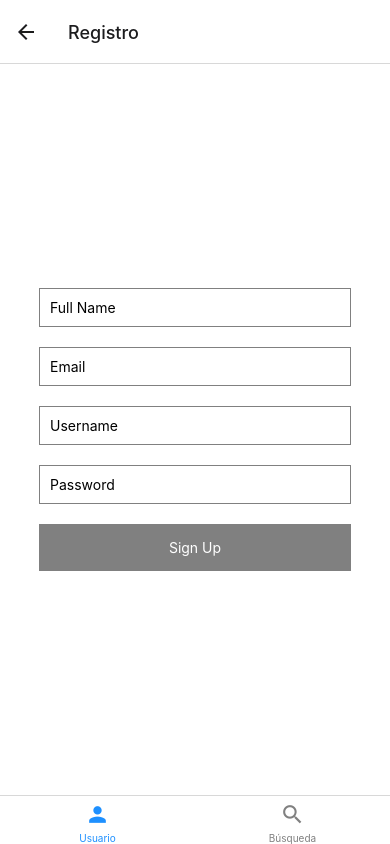
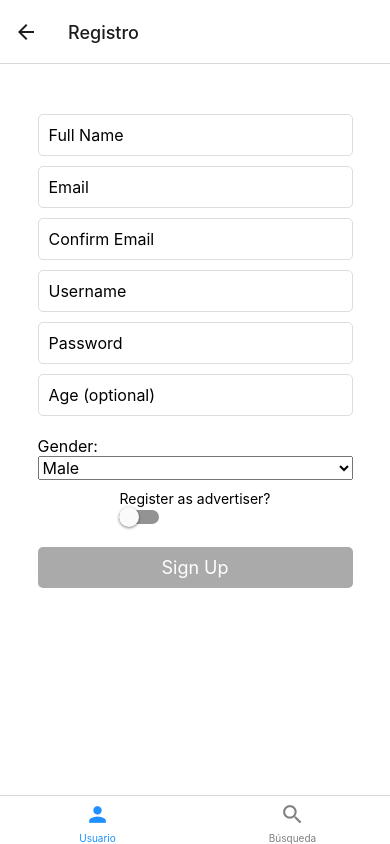
Before and after one commit to epava1516/easy-client-date, a React Native app: screen /Registro in a window 390 px wide. Built offline with nearby package versions, Linux system fonts and the light colour scheme.

Commit message:
Acomodando aplicacion a contexto de autenticacion

```diff
--- a/package.json
+++ b/package.json
@@ -12,6 +12,7 @@
     "@expo/webpack-config": "^19.0.0",
     "@googlemaps/react-wrapper": "^1.1.35",
     "@react-native-async-storage/async-storage": "^1.19.4",
+    "@react-native-picker/picker": "^2.5.1",
     "@react-navigation/bottom-tabs": "^6.5.11",
     "@react-navigation/material-bottom-tabs": "^6.2.19",
     "@react-navigation/native": "^6.1.9",
--- a/src/screens/login/login.js
+++ b/src/screens/login/login.js
@@ -1,44 +1,34 @@
 import React, { useState } from 'react';
-import {
-    StyleSheet,
-    Text,
-    View,
-    TextInput,
-    TouchableOpacity,
-    Image,
-    Alert,
-} from 'react-native';
-import { useAuth } from '../../contexts/AuthContext'; // Asegúrate de que la ruta de importación sea correcta
+import { StyleSheet, Text, View, TextInput, TouchableOpacity, ScrollView, Image, Alert } from 'react-native';
+import { useAuth } from '../../contexts/AuthContext';
+import apiClient from '../../api/Api'; // Asegúrate que la ruta sea correcta
+import AsyncStorage from '@react-native-async-storage/async-storage';
 
 const LoginScreen = ({ navigation }) => {
     const [email, setEmail] = useState('');
     const [password, setPassword] = useState('');
-    const { login } = useAuth(); // Usar el hook useAuth para obtener la función de inicio de sesión
+    const { setAuthenticated } = useAuth();
 
     const handleLogin = async () => {
-        // Aquí iría la lógica para verificar las credenciales del usuario
-        try {
-            // Por ejemplo, podrías hacer una petición a tu API
-            // const token = await signIn({ email, password }); // Asegúrate de tener una función signIn que haga esto
-            // Simulamos una respuesta del API
-            const token = 'token_simulado';
-            if (token) {
-                await login(token); // Utilizar la función login del contexto
-                navigation.replace('Perfil'); // Navegar a la pantalla de perfil
-            } else {
-                // Manejar la situación si las credenciales no son correctas
-                Alert.alert('Login Failed', 'Please check your credentials.');
-            }
-        } catch (error) {
-            // Manejar errores aquí, como problemas de red o de servidor
-            Alert.alert('Login Error', 'An error occurred during login.');
-        }
+        // try {
+        //     const response = await apiClient.post('/login', { email, password });
+        //     const { token } = response.data;
+        //     await AsyncStorage.setItem('userToken', token);
+        //     setAuthenticated(true);
+        //     navigation.replace('Perfil'); // Reemplaza con el nombre de tu pantalla de perfil
+        // } catch (error) {
+        //     Alert.alert('Login Error', error.response?.data?.message || 'An unexpected error occurred');
+        // }
+        navigation.replace('Perfil'); // Reemplaza con el nombre de tu pantalla de perfil
     };
 
     const handleSignUp = () => {
-        // Aquí iría la lógica para la creación de una nueva cuenta
-        // Simulamos una navegación hacia la pantalla de registro
-        navigation.navigate('Registro');
+        navigation.navigate('Registro'); // Reemplaza con el nombre de tu pantalla de registro
+    };
+
+    // Aquí puedes implementar la funcionalidad de 'Olvidé mi contraseña'
+    const handleForgotPassword = () => {
+        Alert.alert('Reset Password', 'Password reset functionality not implemented.');
     };
 
     const showAlert = (viewId) => {
@@ -46,101 +36,92 @@ const LoginScreen = ({ navigation }) => {
     };
 
     return (
+        <ScrollView style={styles.scrollContainer}>
             <View style={styles.container}>
-            <View style={styles.inputContainer}>
+                <View style={styles.avatarContainer}>
                     <Image
-                    style={styles.inputIcon}
+                        style={styles.avatar}
                         source={{ uri: 'https://img.icons8.com/ios-filled/512/circled-envelope.png' }}
                     />
+                </View>
                 <TextInput
-                    style={styles.inputs}
+                    style={styles.input}
                     placeholder="Email"
                     keyboardType="email-address"
-                    underlineColorAndroid="transparent"
-                    onChangeText={(value) => setEmail(value)}
-                />
-            </View>
-
-            <View style={styles.inputContainer}>
-                <Image
-                    style={styles.inputIcon}
-                    source={{ uri: 'https://img.icons8.com/ios-glyphs/512/key.png' }}
+                    onChangeText={setEmail}
                 />
                 <TextInput
-                    style={styles.inputs}
+                    style={styles.input}
                     placeholder="Password"
                     secureTextEntry={true}
-                    underlineColorAndroid="transparent"
-                    onChangeText={(value) => setPassword(value)}
+                    onChangeText={setPassword}
                 />
-            </View>
-
                 <TouchableOpacity
-                style={[styles.buttonContainer, styles.loginButton]}
-                onPress={handleLogin}>
-                <Text style={styles.loginText}>Login</Text>
+                    style={styles.editButton}
+                    onPress={handleLogin}
+                >
+                    <Text style={styles.editButtonText}>Login</Text>
                 </TouchableOpacity>
-
                 <TouchableOpacity
-                style={styles.buttonContainer}
-                onPress={() => showAlert('forgot password')}>
-                <Text>Forgot your password?</Text>
+                    onPress={handleForgotPassword}
+                >
+                    <Text style={styles.info}>Forgot your password?</Text>
                 </TouchableOpacity>
-
                 <TouchableOpacity
-                style={styles.buttonContainer}
-                onPress={handleSignUp}>
-                <Text>Sign up</Text>
+                    onPress={handleSignUp}
+                >
+                    <Text style={styles.info}>Sign up</Text>
                 </TouchableOpacity>
             </View>
+        </ScrollView>
     );
 };
 
 const styles = StyleSheet.create({
+    scrollContainer: {
+        flex: 1,
+        backgroundColor: '#fff',
+    },
     container: {
         flex: 1,
-        justifyContent: 'center',
         alignItems: 'center',
-        backgroundColor: '#DCDCDC',
+        padding: 20,
     },
-    inputContainer: {
-        borderBottomColor: '#F5FCFF',
-        backgroundColor: '#FFFFFF',
-        borderRadius: 30,
-        borderBottomWidth: 1,
-        width: 250,
-        height: 45,
+    avatarContainer: {
         marginBottom: 20,
-        flexDirection: 'row',
+    },
+    avatar: {
+        width: 100,
+        height: 100,
+        borderRadius: 50,
+    },
+    input: {
+        borderColor: '#ddd',
+        borderWidth: 1,
+        borderRadius: 5,
+        padding: 10,
+        fontSize: 16,
+        width: '90%',
+        marginBottom: 10,
+    },
+    editButton: {
+        backgroundColor: '#1E90FF',
+        borderRadius: 5,
+        paddingVertical: 10,
+        width: '90%',
         alignItems: 'center',
+        marginTop: 20,
     },
-    inputs: {
-        height: 45,
-        marginLeft: 16,
-        borderBottomColor: '#FFFFFF',
-        flex: 1,
+    editButtonText: {
+        color: '#fff',
+        textAlign: 'center',
+        fontSize: 18,
     },
-    inputIcon: {
-        width: 30,
-        height: 30,
-        marginLeft: 15,
-        justifyContent: 'center',
+    info: {
+        color: '#1E90FF',
+        marginTop: 10,
     },
-    buttonContainer: {
-        height: 45,
-        flexDirection: 'row',
-        justifyContent: 'center',
-        alignItems: 'center',
-        marginBottom: 20,
-        width: 250,
-        borderRadius: 30,
-    },
-    loginButton: {
-        backgroundColor: '#00b5ec',
-    },
-    loginText: {
-        color: 'white',
-    },
+    // Si tienes más estilos, por favor añádelos aquí
 });
 
 export default LoginScreen;
--- a/src/screens/login/signup.js
+++ b/src/screens/login/signup.js
@@ -6,76 +6,113 @@ import {
     TextInput,
     TouchableOpacity,
     Alert,
+    ScrollView,
+    Switch,
+    Picker // Importa Picker de la librería correspondiente
 } from 'react-native';
-import { useAuth } from '../../contexts/AuthContext'; // Asegúrate de que la ruta sea correcta
-import apiClient from '../../api/Api'; // Asegúrate de que la ruta sea correcta
+import { useAuth } from '../../contexts/AuthContext';
+import apiClient from '../../api/Api';
 
 const SignupScreen = ({ navigation }) => {
     const [form, setForm] = useState({
         name: '',
         email: '',
+        confirmEmail: '',
         username: '',
         age: '',
         gender: '',
         password: '',
+        isAdvertiser: false,
     });
+
     const [errors, setErrors] = useState({});
-    const { login } = useAuth();
+
+    const { setAuthenticated } = useAuth();
 
     const onInputChange = (field, value) => {
-        setForm({ ...form, [field]: value });
-        setErrors({ ...errors, [field]: '' });
+        setForm((prevForm) => ({ ...prevForm, [field]: value.trim() }));
+        // Restablecer el estado de error para el campo actual
+        setErrors((prevErrors) => ({ ...prevErrors, [field]: '' }));
     };
 
-    const validateField = async (field, value) => {
-        let isValid = true;
+    const [selectedGender, setSelectedGender] = useState('');
 
-        switch (field) {
-            case 'name':
-                if (value.trim() === '') {
+    const checkWithDatabase = async (field, value) => {
+        try {
+            // Aquí se realiza la petición a la API para verificar la unicidad del campo
+            const response = await apiClient.get(`/check-${field}`, {
+                params: { value },
+            });
+            return response.data.isUnique; // Asumiendo que la API devuelve { isUnique: true/false }
+        } catch (error) {
+            setErrors((prevErrors) => ({
+                ...prevErrors,
+                [field]: 'Unable to verify at the moment',
+            }));
+            return false;
+        }
+    };
+
+    // Función para manejar el cambio del switch
+    const toggleSwitch = () => {
+        setForm({ ...form, isAdvertiser: !form.isAdvertiser });
+    };
+
+    const validateEmail = async (email) => {
+        const trimmedEmail = email.trim();
+        const emailRegex = /\S+@\S+\.\S+/;
+        if (!emailRegex.test(trimmedEmail)) {
+            setErrors((prevErrors) => ({ ...prevErrors, email: 'Invalid email format' }));
+            return false;
+        }
+        if (!(await checkWithDatabase('email', trimmedEmail))) {
+            setErrors((prevErrors) => ({ ...prevErrors, email: 'Email already in use' }));
+            return false;
+        }
+        setErrors((prevErrors) => ({ ...prevErrors, email: '' }));
+        return true;
+    };
+
+    const validateUsername = async (username) => {
+        if (/\s/.test(username)) {
+            setErrors((prevErrors) => ({ ...prevErrors, username: 'Username cannot contain spaces' }));
+            return false;
+        }
+        if (!(await checkWithDatabase('username', username))) {
+            setErrors((prevErrors) => ({ ...prevErrors, username: 'Username already taken' }));
+            return false;
+        }
+        setErrors((prevErrors) => ({ ...prevErrors, username: '' }));
+        return true;
+    };
+
+    const validatePassword = (password) => {
+        const passwordRegex = /^(?=.*[a-z])(?=.*[A-Z])(?=.*\d)(?=.*[@$!%*?&])[A-Za-z\d@$!%*?&]{8,}$/;
+        if (!passwordRegex.test(password)) {
+            setErrors((prevErrors) => ({ ...prevErrors, password: 'Password must have at least 8 characters, a number, an uppercase and lowercase letter, and a special character' }));
+            return false;
+        }
+        setErrors((prevErrors) => ({ ...prevErrors, password: '' }));
+        return true;
+    };
+
+    const validateName = (name) => {
+        if (name.trim() === '') {
             setErrors((prevErrors) => ({ ...prevErrors, name: 'Name cannot be empty' }));
-                    isValid = false;
-                } else {
+            return false;
+        }
         setErrors((prevErrors) => ({ ...prevErrors, name: '' }));
+        return true;
+    };
+
+    // Función para validar la confirmación del correo electrónico
+    const validateConfirmEmail = () => {
+        if (form.email !== form.confirmEmail) {
+            setErrors((prevErrors) => ({ ...prevErrors, confirmEmail: 'Emails do not match' }));
+            return false;
         }
-                break;
-            case 'email':
-                const emailRegex = /\S+@\S+\.\S+/;
-                if (!emailRegex.test(value)) {
-                    setErrors((prevErrors) => ({ ...prevErrors, email: 'Invalid email format' }));
-                    isValid = false;
-                } else if (!(await checkWithDatabase('email', value))) {
-                    setErrors((prevErrors) => ({ ...prevErrors, email: 'Email already in use' }));
-                    isValid = false;
-                } else {
-                    setErrors((prevErrors) => ({ ...prevErrors, email: '' }));
-                }
-                break;
-            case 'username':
-                if (/\s/.test(value)) {
-                    setErrors((prevErrors) => ({ ...prevErrors, username: 'Username cannot contain spaces' }));
-                    isValid = false;
-                } else if (!(await checkWithDatabase('username', value))) {
-                    setErrors((prevErrors) => ({ ...prevErrors, username: 'Username already taken' }));
-                    isValid = false;
-                } else {
-                    setErrors((prevErrors) => ({ ...prevErrors, username: '' }));
-                }
-                break;
-            case 'password':
-                const passwordRegex = /^(?=.*[a-z])(?=.*[A-Z])(?=.*\d)(?=.*[@$!%*?&])[A-Za-z\d@$!%*?&]{8,}$/;
-                if (!passwordRegex.test(value)) {
-                    setErrors((prevErrors) => ({ ...prevErrors, password: 'Password must have at least 8 characters, a number, an uppercase and lowercase letter, and a special character' }));
-                    isValid = false;
-                } else {
-                    setErrors((prevErrors) => ({ ...prevErrors, password: '' }));
-                }
-                break;
-            // Agrega aquí más validaciones para otros campos si es necesario
-            default:
-                break;
-        }
-        return isValid;
+        setErrors((prevErrors) => ({ ...prevErrors, confirmEmail: '' }));
+        return true;
     };
 
     const isFormValid = () => {
@@ -85,7 +122,6 @@ const SignupScreen = ({ navigation }) => {
             Object.values(form).every((v) => v.trim() !== '')
         );
     };
-
 
     const handleSignUp = async () => {
         if (!isFormValid()) {
@@ -97,7 +133,7 @@ const SignupScreen = ({ navigation }) => {
             const response = await apiClient.post('/register', form);
             const { token } = response.data;
             await login(token);
-            navigation.navigate('Home'); // Suponiendo que 'Home' es la pantalla a la que quieres navegar después de registrarse
+            navigation.navigate('Perfil'); // Suponiendo que 'Home' es la pantalla a la que quieres navegar después de registrarse
         } catch (error) {
             // Asumiendo que tu API devuelve errores en un formato estándar
             const message = error.response?.data?.message || error.message;
@@ -106,13 +142,14 @@ const SignupScreen = ({ navigation }) => {
     };
 
     return (
+        <ScrollView style={styles.scrollContainer}>
             <View style={styles.container}>
                 {/* Inputs para cada campo del formulario */}
                 <TextInput
                     style={[styles.input, errors.name && styles.inputError]}
                     placeholder="Full Name"
                     onChangeText={(value) => onInputChange('name', value)}
-                onBlur={() => validateField('name')}
+                    onBlur={() => validateName(form.name)}
                 />
                 {errors.name && <Text style={styles.errorText}>{errors.name}</Text>}
 
@@ -121,15 +158,24 @@ const SignupScreen = ({ navigation }) => {
                     placeholder="Email"
                     keyboardType="email-address"
                     onChangeText={(value) => onInputChange('email', value)}
-                onBlur={() => validateField('email')}
+                    onBlur={() => validateEmail(form.email)}
                 />
                 {errors.email && <Text style={styles.errorText}>{errors.email}</Text>}
+
+                <TextInput
+                    style={[styles.input, errors.confirmEmail && styles.inputError]}
+                    placeholder="Confirm Email"
+                    keyboardType="email-address"
+                    onChangeText={(value) => onInputChange('confirmEmail', value)}
+                    onBlur={validateConfirmEmail}
+                />
+                {errors.confirmEmail && <Text style={styles.errorText}>{errors.confirmEmail}</Text>}
 
                 <TextInput
                     style={[styles.input, errors.username && styles.inputError]}
                     placeholder="Username"
                     onChangeText={(value) => onInputChange('username', value)}
-                onBlur={() => validateField('username')}
+                    onBlur={() => validateUsername(form.username)}
                 />
                 {errors.username && <Text style={styles.errorText}>{errors.username}</Text>}
 
@@ -138,59 +184,121 @@ const SignupScreen = ({ navigation }) => {
                     placeholder="Password"
                     secureTextEntry={true}
                     onChangeText={(value) => onInputChange('password', value)}
-                onBlur={() => validateField('password')}
+                    onBlur={() => validatePassword(form.password)}
                 />
                 {errors.password && <Text style={styles.errorText}>{errors.password}</Text>}
 
+                {/* Campo para la edad (opcional) */}
+                <TextInput
+                    style={[styles.input, errors.age && styles.inputError]}
+                    placeholder="Age (optional)"
+                    keyboardType="number-pad"
+                    onChangeText={(value) => onInputChange('age', value)}
+                />
+                {errors.age && <Text style={styles.errorText}>{errors.age}</Text>}
+
+                {/* Selector para el género */}
+                <View style={styles.pickerContainer}>
+                    <Text style={styles.label}>Gender:</Text>
+                    <Picker
+                        selectedValue={selectedGender}
+                        style={styles.picker}
+                        onValueChange={(itemValue, itemIndex) => setSelectedGender(itemValue)}
+                    >
+                        <Picker.Item label="Male" value="male" />
+                        <Picker.Item label="Female" value="female" />
+                        <Picker.Item label="Trans" value="trans" />
+                    </Picker>
+                </View>
+
+                {/* Switch para anunciante */}
+                <View style={styles.switchContainer}>
+                    <Text>Register as advertiser?</Text>
+                    <Switch
+                        onValueChange={toggleSwitch}
+                        value={form.isAdvertiser}
+                    />
+                </View>
+
                 {/* Botón de registro */}
                 <TouchableOpacity
-                style={[styles.button, !isFormValid() && styles.buttonDisabled]}
+                    style={[styles.editButton, !isFormValid() && styles.buttonDisabled]}
                     onPress={handleSignUp}
                     disabled={!isFormValid()}
                 >
-                <Text style={styles.buttonText}>Sign Up</Text>
+                    <Text style={styles.editButtonText}>Sign Up</Text>
                 </TouchableOpacity>
 
                 {errors.form && <Text style={styles.errorText}>{errors.form}</Text>}
             </View>
+        </ScrollView>
     );
 };
 
 const styles = StyleSheet.create({
+    scrollContainer: {
+        flex: 1,
+        backgroundColor: '#fff', // Suponiendo que quieres un fondo blanco para el scrollview
+    },
     container: {
         flex: 1,
-        justifyContent: 'center',
         alignItems: 'center',
-        backgroundColor: '#fff',
+        padding: 20,
+        paddingTop: 50, // Añade un poco más de padding en la parte superior
     },
     input: {
+        borderColor: '#ddd',
         borderWidth: 1,
-        borderColor: 'grey',
+        borderRadius: 5,
         padding: 10,
-        width: '80%',
-        marginVertical: 10,
+        fontSize: 16,
+        width: '90%',
+        marginBottom: 10,
     },
     inputError: {
         borderColor: 'red',
     },
-    button: {
-        backgroundColor: 'blue',
-        padding: 15,
-        width: '80%',
+    editButton: {
+        backgroundColor: '#1E90FF',
+        borderRadius: 5,
+        paddingVertical: 10,
+        width: '90%',
         alignItems: 'center',
-        marginVertical: 10,
+        marginTop: 20,
     },
-    buttonText: {
-        color: 'white',
-    },
-    buttonDisabled: {
-        backgroundColor: 'grey',
+    editButtonText: {
+        color: '#fff',
+        textAlign: 'center',
+        fontSize: 18,
     },
     errorText: {
         color: 'red',
-        alignSelf: 'flex-start',
-        marginLeft: '10%',
+        width: '90%',
+        textAlign: 'center',
+        fontSize: 14,
     },
+    buttonDisabled: {
+        backgroundColor: '#aaa', // Un gris para indicar que el botón está deshabilitado
+    },
+    pickerContainer: {
+        flexDirection: 'row',
+        alignItems: 'center',
+        justifyContent: 'space-between',
+        width: '90%',
+        marginVertical: 10,
+    },
+    label: {
+        fontSize: 16,
+    },
+    pickerContainer: {
+        width: '90%',
+        marginVertical: 10,
+    },
+    picker: {
+        width: '100%',
+    },
+
+    // ...otros estilos que necesites...
 });
 
 export default SignupScreen;
```
Also changed, not shown: src/screens/profile/UserScreen.js (+7 -13 lines), src/navigation/UserStackNavigator.js (line endings or trailing spaces), 1 other file (tests, documents, lock files or other folders). Lines whose indentation alone changed are shown as unchanged.
